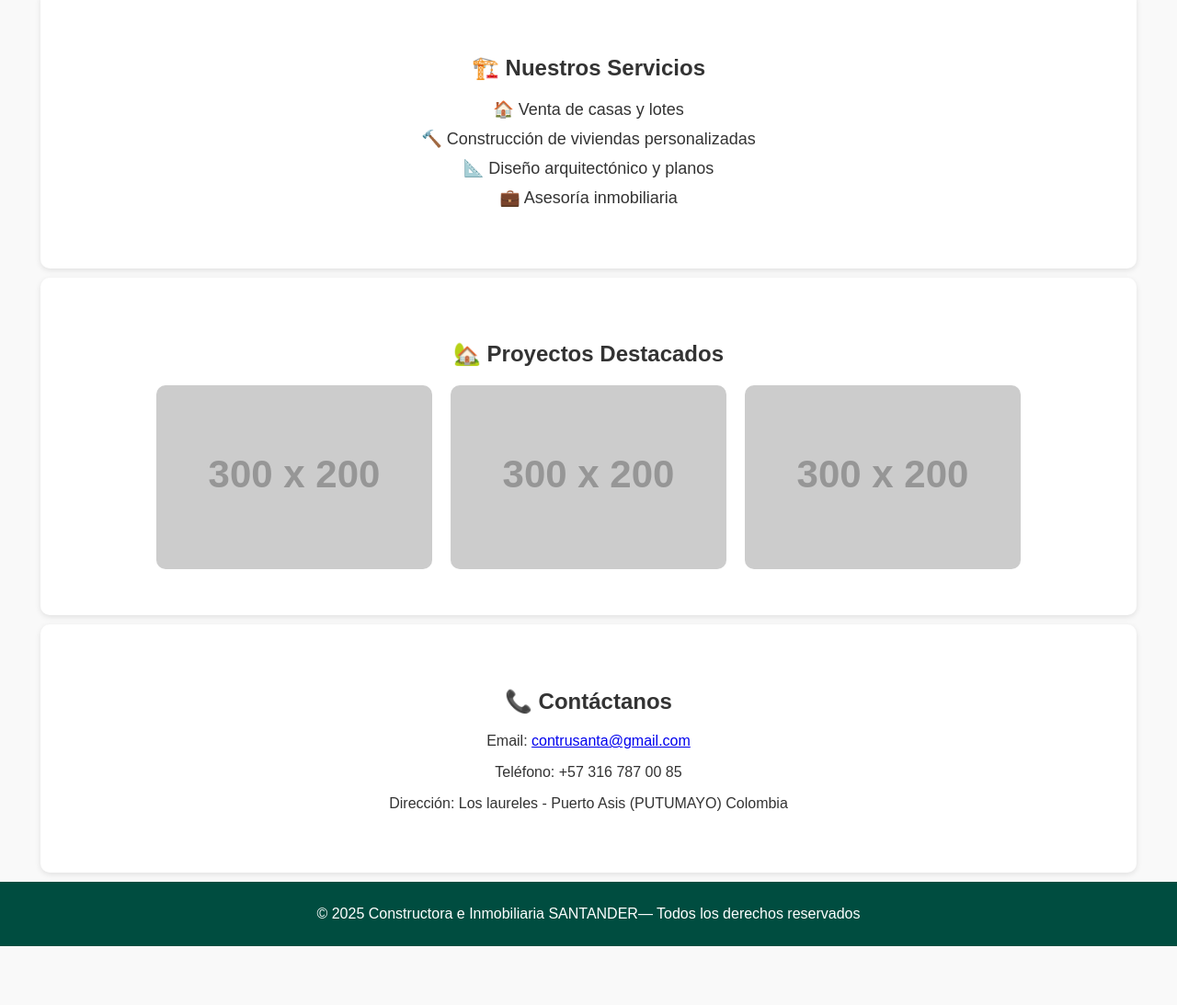
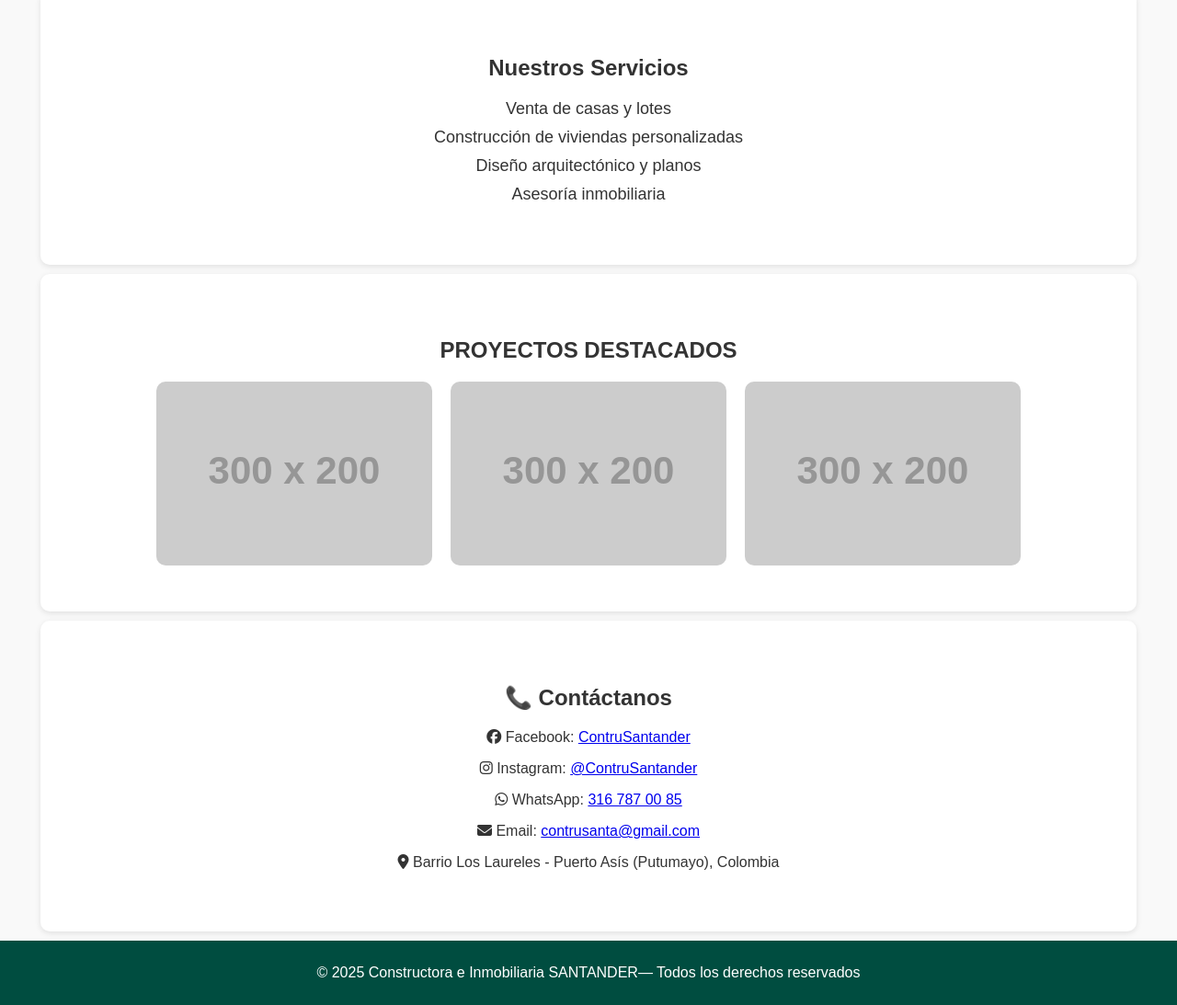
Before and after one commit to santander7/Constructora-Inmobiliaria-Santander, a plain HTML site: page index.html in a window 1280 px wide. Shown: the part 460-1553 px from the top of the page at 92% size. Before the commit the page ends 1489 px from the top, so only its background shows below. Drawn offline with Linux system fonts and the light colour scheme; placeholder pictures from the web are drawn by us.

Commit message:
Update index.html
Signed-off-by: santander7 <jhonsantander2011@gmail.com>

```diff
--- a/index.html
+++ b/index.html
@@ -5,10 +5,11 @@
   <meta name="viewport" content="width=device-width, initial-scale=1.0">
   <title>Constructora e Inmobiliaria SANTANDER</title>
   <link rel="stylesheet" href="styles.css">
+  <link rel="stylesheet" href="https://cdnjs.cloudflare.com/ajax/libs/font-awesome/6.5.0/css/all.min.css">
 </head>
 <body>
   <header>
-    <h1>Constructora e Inmobiliaria El Progreso</h1>
+    <h1>Constructora e Inmobiliaria Santander</h1>
     <nav>
       <a href="#inicio">Inicio</a>
       <a href="#servicios">Servicios</a>
@@ -23,30 +24,49 @@
   </section>
 
   <section id="servicios">
-    <h2>🏗️ Nuestros Servicios</h2>
+    <h2> Nuestros Servicios</h2>
     <ul>
-      <li>🏠 Venta de casas y lotes</li>
-      <li>🔨 Construcción de viviendas personalizadas</li>
-      <li>📐 Diseño arquitectónico y planos</li>
-      <li>💼 Asesoría inmobiliaria</li>
+      <li>Venta de casas y lotes</li>
+      <li>Construcción de viviendas personalizadas</li>
+      <li>Diseño arquitectónico y planos</li>
+      <li>Asesoría inmobiliaria</li>
     </ul>
   </section>
 
   <section id="proyectos">
-    <h2>🏡 Proyectos Destacados</h2>
+    <h2>PROYECTOS DESTACADOS</h2>
     <div class="galeria">
-      <img src="https://via.placeholder.com/300x200" alt="Casa moderna">
-      <img src="https://via.placeholder.com/300x200" alt="Urbanización Los Pinos">
-      <img src="https://via.placeholder.com/300x200" alt="Condominio Las Flores">
+      <img src="https://via.placeholder.com/300x200" alt="Casa con simientos y planchas para un segundo piso moderna">
+      <img src="https://via.placeholder.com/300x200" alt="Casa esquinera">
+      <img src="https://via.placeholder.com/300x200" alt="Casa de dos pisos, con dos apartamentos en el segundo piso">
     </div>
   </section>
 
   <section id="contacto">
-    <h2>📞 Contáctanos</h2>
-    <p>Email: <a href="construsanta@gmail.com">contrusanta@gmail.com</a></p>
-    <p>Teléfono: +57 316 787 00 85</p>
-    <p>Dirección: Los laureles - Puerto Asis (PUTUMAYO) Colombia</p>
-  </section>
+  <h2>📞 Contáctanos</h2>
+
+  <p>
+    <i class="fab fa-facebook"></i>
+    Facebook: <a href="https://www.facebook.com/ContruSantander" target="_blank">ContruSantander</a>
+  </p>
+
+  <p>
+    <i class="fab fa-instagram"></i>
+    Instagram: <a href="https://www.instagram.com/ContruSantander" target="_blank">@ContruSantander</a>
+  </p>
+
+  <p>
+    <i class="fab fa-whatsapp"></i>
+    WhatsApp: <a href="https://wa.me/573167870085" target="_blank">316 787 00 85</a>
+  </p>
+
+  <p>
+    <i class="fas fa-envelope"></i>
+    Email: <a href="mailto:contrusanta@gmail.com">contrusanta@gmail.com</a>
+  </p>
+
+  <p><i class="fas fa-map-marker-alt"></i> Barrio Los Laureles - Puerto Asís (Putumayo), Colombia</p>
+</section>
 
   <footer>
     <p>© 2025 Constructora e Inmobiliaria SANTANDER— Todos los derechos reservados</p>
```
